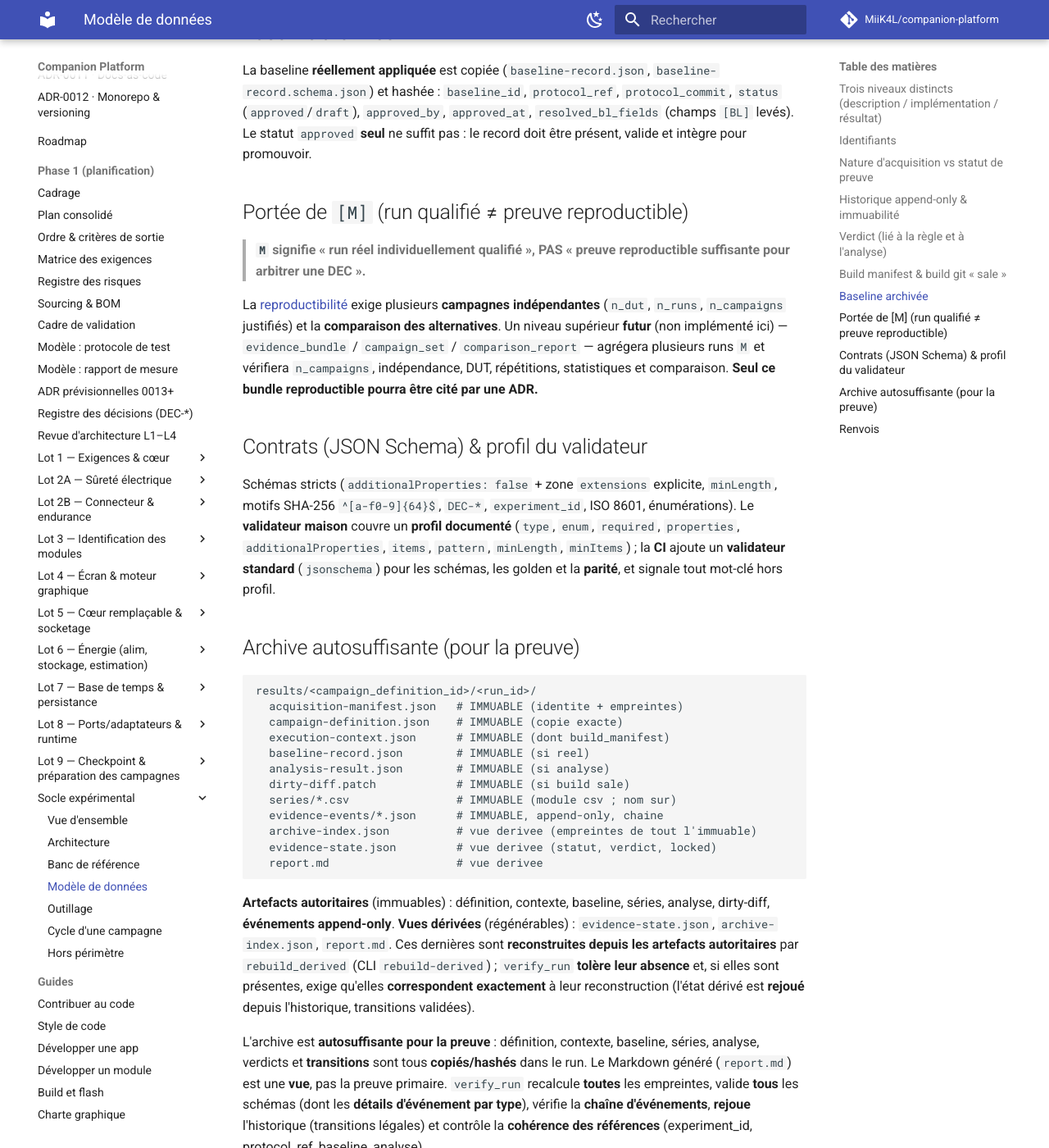
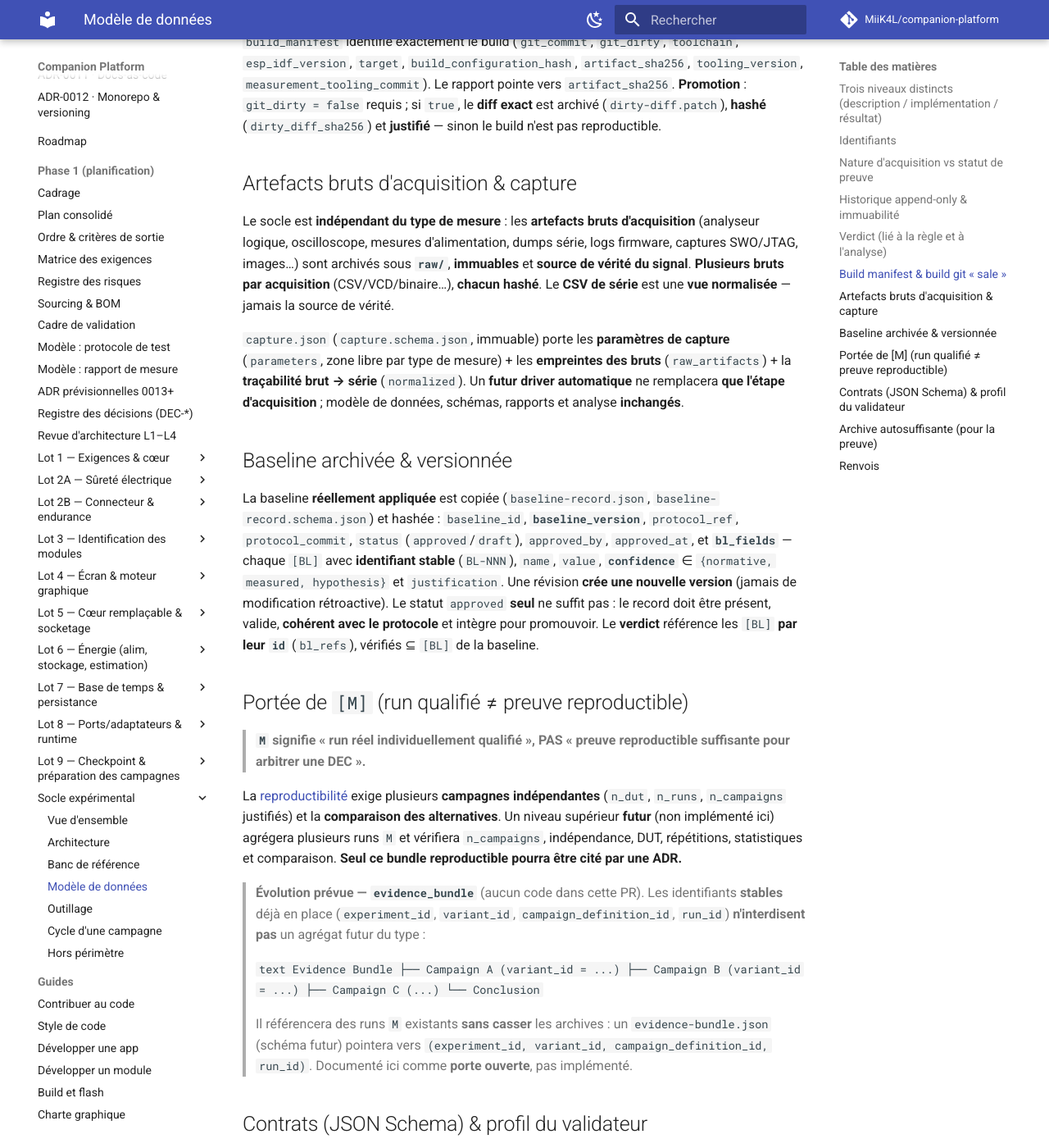
Before and after one commit to MiiK4L/companion-platform, an MkDocs documentation site: the page built from docs/phase-1/experiment-platform/measurement-data-model.md, in a window 1280 px wide and 1400 px high, scrolled down 2179 px. Shown: the whole window at 82% size. Built offline with MkDocs 1.6.1 and Material for MkDocs 9.7.7, drawn with Linux system fonts in a browser that asks for light colours; comment, search, counter and statistics services are not loaded; some of the changed text lies outside the part shown.

Commit message:
docs(experiment-platform): bruts génériques, variant_id, baseline versionnée
- Artefacts bruts d'acquisition (tout type de mesure) = source de vérité ;
  capture.json ; CSV = vue normalisée.
- variant_id générique (exemples spi-shared, expander-enabled, 10MHz,
  firmware-a...) ; le socle ignore la sémantique.
- baseline versionnée + [BL] à identifiant stable + classes de confiance ;
  verdict tracé aux [BL].
- Évolution prévue evidence_bundle documentée (porte ouverte, sans code) :
  les identifiants stables permettent un agrégat futur sans casser les archives.

````diff
--- a/docs/phase-1/experiment-platform/measurement-data-model.md
+++ b/docs/phase-1/experiment-platform/measurement-data-model.md
@@ -26,8 +26,15 @@ Reliés par identifiants et hashes, jamais fondus en un seul objet.
 | Identifiant | Nature | Rôle |
 |-------------|--------|------|
 | **`experiment_id`** | humain (`EXP-…`) | relie protocole ↔ définition ↔ script/fixture ↔ dataset ↔ rapport |
+| **`variant_id`** | générique (optionnel) | **axe expérimental contrôlé** ; plusieurs variantes partagent l'`experiment_id` |
 | **`campaign_definition_id`** | déterministe (SHA-256 de la définition) | identité de la définition ; seed de la simulation |
 | **`run_id`** | unique (volatil) | identité d'un run |
+
+> **`variant_id` est générique** : le socle **ignore sa signification** et ne
+> garantit que la **traçabilité**. Il représente **n'importe quelle** variable
+> expérimentale contrôlée — ex. `spi-shared` / `spi-separated`,
+> `expander-enabled` / `expander-disabled`, `10MHz` / `40MHz`, `firmware-a` /
+> `firmware-b`. Des variantes d'un même `experiment_id` ne diffèrent que par cet axe.
 
 ## Nature d'acquisition vs statut de preuve
 
@@ -78,13 +85,33 @@ pointe vers `artifact_sha256`. **Promotion** : `git_dirty = false` requis ; si
 `true`, le **diff exact** est archivé (`dirty-diff.patch`), **hashé**
 (`dirty_diff_sha256`) et **justifié** — sinon le build n'est pas reproductible.
 
-## Baseline archivée
+## Artefacts bruts d'acquisition & capture
+
+Le socle est **indépendant du type de mesure** : les **artefacts bruts
+d'acquisition** (analyseur logique, oscilloscope, mesures d'alimentation, dumps
+série, logs firmware, captures SWO/JTAG, images…) sont archivés sous **`raw/`**,
+**immuables** et **source de vérité du signal**. **Plusieurs bruts par
+acquisition** (CSV/VCD/binaire…), **chacun hashé**. Le **CSV de série** est une
+**vue normalisée** — jamais la source de vérité.
+
+`capture.json` (`capture.schema.json`, immuable) porte les **paramètres de
+capture** (`parameters`, zone libre par type de mesure) + les **empreintes des
+bruts** (`raw_artifacts`) + la **traçabilité brut → série** (`normalized`). Un
+**futur driver automatique** ne remplacera **que l'étape d'acquisition** ; modèle
+de données, schémas, rapports et analyse **inchangés**.
+
+## Baseline archivée & versionnée
 
 La baseline **réellement appliquée** est copiée (`baseline-record.json`,
-`baseline-record.schema.json`) et hashée : `baseline_id`, `protocol_ref`,
-`protocol_commit`, `status` (`approved`/`draft`), `approved_by`, `approved_at`,
-`resolved_bl_fields` (champs `[BL]` levés). Le statut `approved` **seul** ne
-suffit pas : le record doit être présent, valide et intègre pour promouvoir.
+`baseline-record.schema.json`) et hashée : `baseline_id`, **`baseline_version`**,
+`protocol_ref`, `protocol_commit`, `status` (`approved`/`draft`), `approved_by`,
+`approved_at`, et **`bl_fields`** — chaque `[BL]` avec **identifiant stable**
+(`BL-NNN`), `name`, `value`, **`confidence`** ∈ `{normative, measured,
+hypothesis}` et `justification`. Une révision **crée une nouvelle version**
+(jamais de modification rétroactive). Le statut `approved` **seul** ne suffit
+pas : le record doit être présent, valide, **cohérent avec le protocole** et
+intègre pour promouvoir. Le **verdict** référence les `[BL]` **par leur `id`**
+(`bl_refs`), vérifiés ⊆ `[BL]` de la baseline.
 
 ## Portée de `[M]` (run qualifié ≠ preuve reproductible)
 
@@ -93,10 +120,26 @@ suffit pas : le record doit être présent, valide et intègre pour promouvoir.
 
 La [reproductibilité](../validation-framework.md) exige plusieurs **campagnes
 indépendantes** (`n_dut`, `n_runs`, `n_campaigns` justifiés) et la **comparaison
-des alternatives**. Un niveau supérieur **futur** (non implémenté ici) —
-`evidence_bundle` / `campaign_set` / `comparison_report` — agrégera plusieurs runs
-`M` et vérifiera `n_campaigns`, indépendance, DUT, répétitions, statistiques et
-comparaison. **Seul ce bundle reproductible pourra être cité par une ADR.**
+des alternatives**. Un niveau supérieur **futur** (non implémenté ici) agrégera
+plusieurs runs `M` et vérifiera `n_campaigns`, indépendance, DUT, répétitions,
+statistiques et comparaison. **Seul ce bundle reproductible pourra être cité par
+une ADR.**
+
+> **Évolution prévue — `evidence_bundle`** (aucun code dans cette PR). Les
+> identifiants **stables** déjà en place (`experiment_id`, `variant_id`,
+> `campaign_definition_id`, `run_id`) **n'interdisent pas** un agrégat futur du type :
+>
+> ```text
+> Evidence Bundle
+>  ├── Campaign A (variant_id = ...)
+>  ├── Campaign B (variant_id = ...)
+>  ├── Campaign C (...)
+>  └── Conclusion
+> ```
+>
+> Il référencera des runs `M` existants **sans casser** les archives : un
+> `evidence-bundle.json` (schéma futur) pointera vers `(experiment_id, variant_id,
+> campaign_definition_id, run_id)`. Documenté ici comme **porte ouverte**, pas implémenté.
 
 ## Contrats (JSON Schema) & profil du validateur
 
@@ -118,7 +161,9 @@ results/<campaign_definition_id>/<run_id>/
   baseline-record.json        # IMMUABLE (si reel)
   analysis-result.json        # IMMUABLE (si analyse)
   dirty-diff.patch            # IMMUABLE (si build sale)
-  series/*.csv                # IMMUABLE (module csv ; nom sur)
+  capture.json                # IMMUABLE (si bruts : params + tracabilite)
+  raw/*                       # IMMUABLE (artefacts bruts, source de verite)
+  series/*.csv                # IMMUABLE — vue normalisee (module csv ; nom sur)
   evidence-events/*.json      # IMMUABLE, append-only, chaine
   archive-index.json          # vue derivee (empreintes de tout l'immuable)
   evidence-state.json         # vue derivee (statut, verdict, locked)
````
Also changed, not shown: docs/phase-1/experiment-platform/architecture.md (+7 -0 lines), docs/phase-1/experiment-platform/tooling.md (+4 -0 lines).
